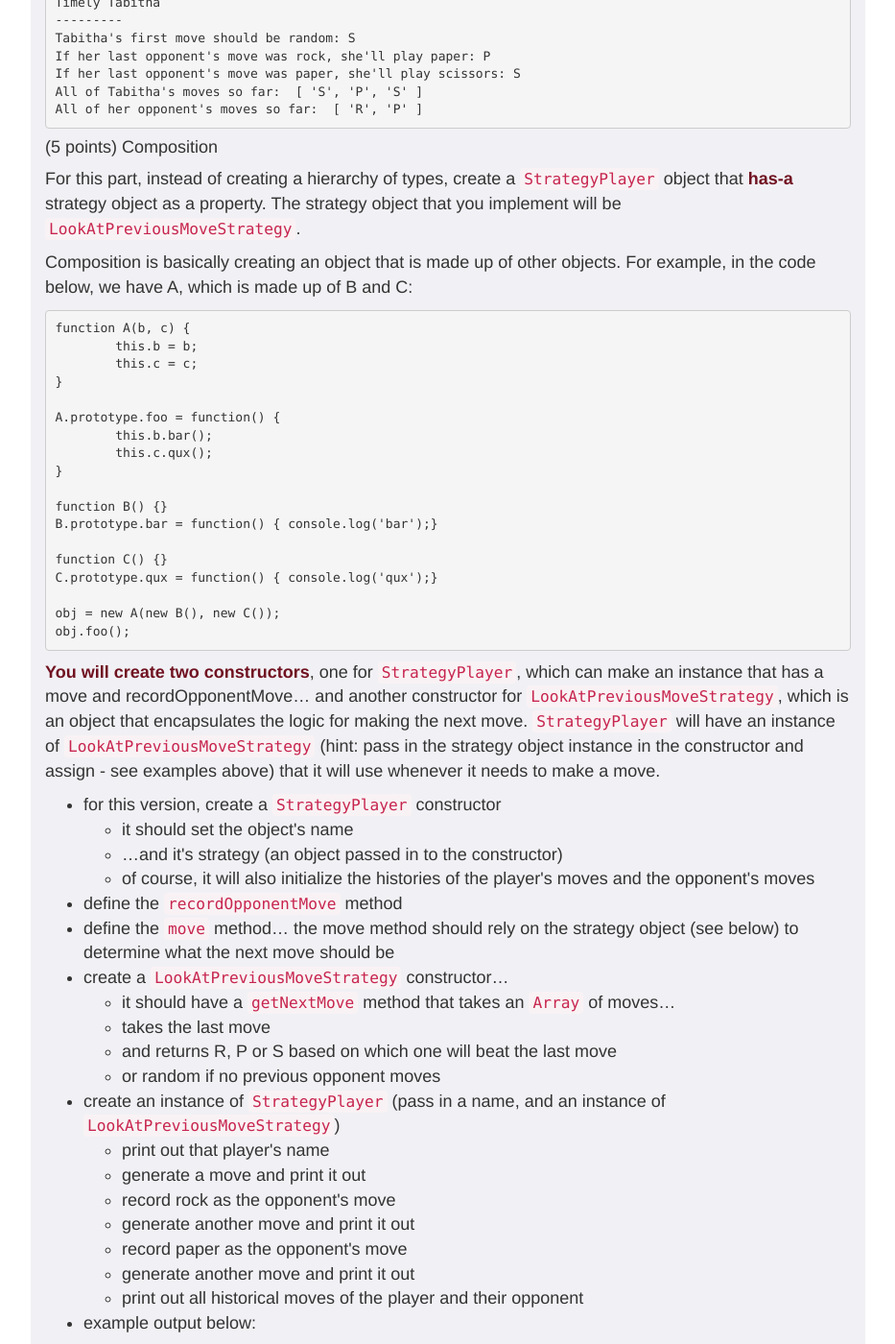
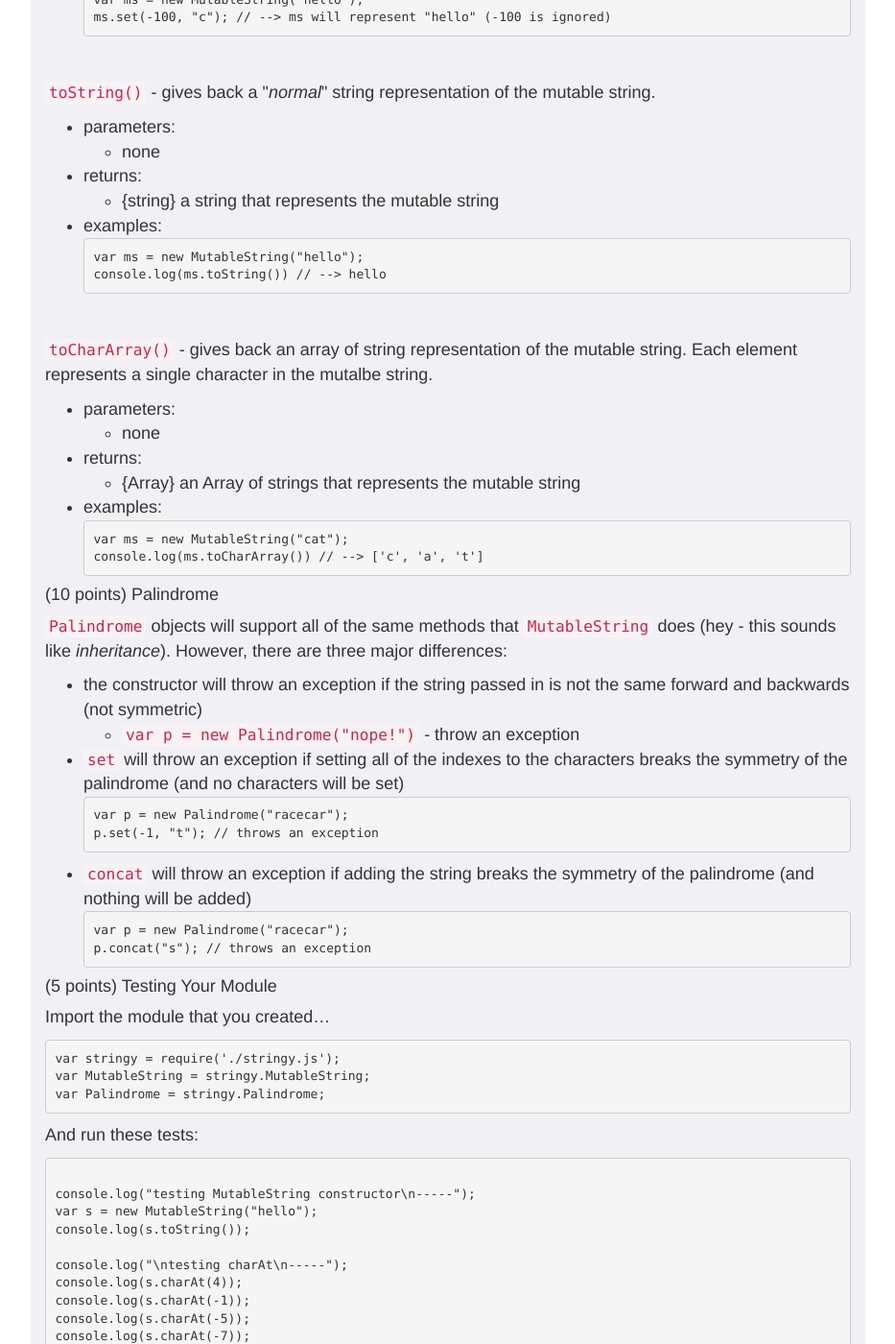
Before and after one commit to jl4282/csci-ua.0480-spring2016-010, a Jekyll site: the page built from homework/03.markdown, in a window 1280 px wide and 1400 px high, scrolled down 3101 px. Shown: the whole window at 96% size, without its empty margins (173-1106 px from the left). Built offline with Jekyll 4.4.1, drawn with Linux system fonts in a browser that asks for light colours; some of the changed text lies outside the part shown.

Commit message:
add hw 3

```diff
--- a/_includes/schedule/07.markdown
+++ b/_includes/schedule/07.markdown
@@ -13,9 +13,6 @@
 </td>
 	<td markdown="block">
 
-Due Feb 16th (Tu)
-
-* to be posted Wednesday afternoon
 
 <!--
 * [](assignments/.html)
--- a/_includes/schedule/08.markdown
+++ b/_includes/schedule/08.markdown
@@ -14,5 +14,8 @@
 * [{{ site.book_js }}]({{ site.book_js_url }}) <br> Chapter 20 - Node (up to streams)
 </td>
 	<td markdown="block">
+Due Feb 26th (Fri)
+
+* [Homework #03](homework/03.html)
 
 </td>
--- a/assignments.markdown
+++ b/assignments.markdown
@@ -6,9 +6,9 @@ nav-state: assignments
 ## Assignments
 
 * [Homework #1](homework/01.html)
-{% comment %}
 * [Homework #2](homework/02.html)
 * [Homework #3](homework/03.html)
+{% comment %}
 * [Homework #4](homework/04.html)
 * [Homework #5](homework/05.html)
 * [Homework #6](homework/06.html)
--- a/homework/03.markdown
+++ b/homework/03.markdown
@@ -7,13 +7,15 @@ title: CSCI-UA.0480 - Homework #3
 	<div class="panel-heading">Homework #3</div>
 	<div class="panel-body" markdown="block">
 
-# Node's HTTP Module, First Express Project, __Due Tues, Feb 23rd__, by 11PM
+# Node's HTTP Module, First Express Project, __Due Friday, Feb 26th, by 11PM__
 
 ## Overview
 
 ### Description
 
-__objects.js__ - Design objects
+__stringy.js__ - Design objects
+
+__testStringy.js__ - Test your work in <code>stringy.js</code>
 
 __demo.js__ - Create a demo site using node's http module.
 
@@ -21,10 +23,10 @@ __test.js__ - Create a browser test page site using Express.
 
 ### Submission Process
 
-You will be given access to a private repository on GitHub. It will contain two files, __demo.js__ and __test.js__.
+You will be given access to a private repository on GitHub. It will contain the following files: __stringy.js__, __testStringy.js__,  __demo.js__ and __test.js__.
 
 * __Push__ your changes to the homework repository on GitHub.
-* Commits later than that date will not be included in grading
+* Commits later than the deadline will not be included in grading
 
 ### (3 points) Make at Least 4 Commits
 
@@ -33,169 +35,298 @@ You will be given access to a private repository on GitHub. It will contain two
 
 ## Part 1 - Designing Objects
 
-Design a series of objects to create a computer-controlled Rock Paper Scissors player.
+Design two objects - one that represents a mutable string and a palindrome (a word that is spelled the same backwards and forwards). Create constructors for both objects: <code>MutableString</code> for mutable strings and <code>Palindrome</code> for palindromes. Every <code>Palindrome</code> object should have a <code>MutableString</code> as its prototype.
 
-### Rules
+Read the following for help on creating objects:
 
-* two players simultaneously choose to play rock, paper, or scissors... with paper beating rock, rock beating scissors and scissors betting paper
-* check out [the rules for more details](https://en.wikipedia.org/wiki/Rock-paper-scissors)
+* [slides](http://foureyes.github.io/csci-ua.0480-spring2016-010/slides/06/prototypes.html#/22)
+* [mdn](https://developer.mozilla.org/en-US/docs/Web/JavaScript/Inheritance_and_the_prototype_chain)
+* [chapter 6 in our book](http://eloquentjavascript.net/06_object.html)
 
-### Overview
+### Object Specifications
 
-You'll be creating objects that represent a player. (Note that you're not actually implementing a full game!). The player will be able to:
+In __stringy.js__, create objects, functions and methods that meet the specifications below. You can add as many helper functions or methods as needed. Keep methods on the <code>.prototype</code> property of the appropriate constructor.
 
-* move (and remember their last move)
-* remember their opponent's moves
+__Remember to add your constructors to module.exports so that they're accessible when you perform a require.__ &rarr;
 
-The player should have:
-
-* a name
-* a list of all of their previous moves
-* a list of all of their opponent's previous moves
-
-__You'll be doing this two ways__
-
-* using inheritance (remember _is-a_ from 101?)
-* using composition (remember _has-a_ from 101?)
-* [more details on composition](https://en.wikipedia.org/wiki/Has-a)
-* You will be creating 4 constructors total, 2 for each version (inheritance and composition)
-
-#### (5 points) Inheritance
-
-__You will create two constructors__ , one for <code>Player</code> and one for <code>HistoryRepeatsItselfPlayer</code>, which inherits from <code>Player</code>. Instances created from <code>Player</code> only play rock. Instances created from <code>HistoryRepeatsItselfPlayer</code> plays based on opponent's previous move, or random if no previous move exists.
-
-
-* read [chapter 6 in {site.book_js}](http://eloquentjavascript.net/06_object.html)
-* pay close attention to the section on [inheritance](http://eloquentjavascript.net/06_object.html#h_/a3bnONnws)
-
-Note the pattern that is used for setting a constructor's prototype property:
-
-<pre><code data-trim contenteditable>MyObj1.prototype = Object.create(MyObj2.prototype);
+<pre><code data-trim contenteditable>module.exports.Palindrome = Palindrome;
+module.exports.MutableString = MutableString;
 </code></pre>
 
-Rather than inheriting from a directly created instance of <code>MyObj2</code>, it creates a fresh object with MyObj2's prototype property (remember, this is the _actual_ property named <code>prototype</code>, of a <code>Function</code> object) as the prototype of <code>MyObj1</code>.
+#### (15 points) MutableString
 
-This essentially inherits everything defined in <code>MyObj2</code>'s prototype property, which are usually just methods.
+<br>
 
-To inherit the properties set by the constructor, the example shows that <code>MyObj1</code>'s constructor calls its _super_'s constructor:
+<code>MutableString(s)</code> - constructor for <code>MutableString</code> objects
 
-<pre><code data-trim contenteditable>MyObj2.call(this, text);
+A <code>MutableString</code> object is a string that can be modified and added to. __Empty strings are not supported__.
+
+* parameters:
+    * <code>s</code> {string} - string to base this mutable string off of
+* returns:
+    * {MutableString} a new <code>MutableString</code> object
+* examples:
+    <pre><code data-trim contenteditable>var ms = new MutableString("hello");
 </code></pre>
 
-Since constructors are just functions, you can use <code>call</code>... and pass in <code>this</code> (which is the new instance) as the object that the method is being called on.
+<br>
 
-So, for this part, create two objects, a regular player... that always plays rock, and a smarter player that plays a move that wins based on their opponent's previous move (or plays random if their opponent hasn't moved yet).
+<code>concat(s)</code> - adds a string to this mutable string object
 
-* create a <code>Player</code> constructor
-* it should set the player's name and initialize the Arrays that contain the history of moves (each move represented by R, P, and S)
-* implement the following methods:
-	* <code>move()</code> - generates the next move, saves it in historical moves, and returns it
-		* note that it may be helpful to separate this out into two methods
-		* <code>move</code> - which calls <code>getNextMove</code> __and__ saves it
-		* this will always be rock at first!
-	* <code>recordOpponentMove(opponentMove)</code> - takes in a single argument, and saves that as their opponent's last move
-* create a <code>HistoryRepeatsItselfPlayer</code>
-	* it should _inherit_ from <code>Player</code>
-	* mimic inheritance using the section on [inheritance](http://eloquentjavascript.net/06_object.html#h_/a3bnONnws) referenced earlier
-	* redefine <code>move</code> (and/or <code>getNextMove</code>) so that the move is based off of the opponent's last move
-		* look at the opponent's Array of moves
-		* determine which play will beat the last move
-		* use that as the player's next move
-		* or play random if there are no previous moves from the opponent
-* create an instance of <code>Player</code>
-	* print out that player's name
-	* generate a move and print it out
-	* record paper as the opponent's move
-	* generate another move and print it out
-	* print out all historical moves of the player and their opponent
-* create an instance of <code>HistoryRepeatsItselfPlayer</code>
-	* print out that player's name
-	* generate a move and print it out
-	* record rock as the opponent's move
-	* generate another move and print it out
-	* record paper as the opponent's move
-	* generate another move and print it out
-	* print out all historical moves of the player and their opponent
-* your output should look similar to this:
+* parameters:
+    * <code>s</code> {string} - string to add
+* returns:
+    * no return value
+* example:
+    * <pre><code data-trim contenteditable>ms.concat(" world");
+</code></pre>
 
-<pre><code data-trim contenteditable>Normal Nancy
----------
-Nancy always plays rock: R
-Nancy always plays rock, regardless of her opponent's last move: R
-All of Nancy's moves so far:  [ 'R', 'R' ]
-All of her opponent's moves so far:  [ 'P' ]
+<br>
 
-...
+<code>validIndex(i)</code> - determines whether or not index, <code>i</code>, exists with this mutable string.
 
-Timely Tabitha
----------
-Tabitha's first move should be random: S
-If her last opponent's move was rock, she'll play paper: P
-If her last opponent's move was paper, she'll play scissors: S
-All of Tabitha's moves so far:  [ 'S', 'P', 'S' ]
-All of her opponent's moves so far:  [ 'R', 'P' ]
+A valid index is an index from 0 up to the length of the string - 1. __Negative values are also valid indexes.__ -1 is the last character and -length of the string is the first character.
+
+* parameters:
+    * <code>i</code> {number} - the index to check for
+* returns:
+    * {boolean}
+* example:
+    <pre><code data-trim contenteditable>ms = new MutableString("hello");
+ms.validIndex(-5); // --> true (h)
+ms.validIndex(1); // --> true (e)
+ms.validIndex(-7); // --> false (does not exist)
+</code></pre>
+
+<br>
+
+<code>charAt(i)</code> - return the character at index, <code>i</code>.
+
+For positive indexes, 0 is the first character, length of string -1 is the last character. For negative indexes, -1 is the last character and -length of string is the first character.
+
+If the index doesn't exist, <code>charAt</code> will return <code>undefined</code>
+
+* parameters:
+    * <code>i</code> {number} - the index of the character to retrieve
+* returns:
+    * {string} - the character at the index specified
+* example:
+    <pre><code data-trim contenteditable>ms = new MutableString("hello");
+ms.validIndex(-5); // --> h
+ms.validIndex(1); // --> e
+ms.validIndex(-7); // --> undefined
+</code></pre>
+
+<br>
+
+<code>set(i, ch ... i, ch)</code> - sets character at index, <code>i</code>, to string <code>ch</code>.
+
+<code>set can take an arbitrary number of arguments. Every even argument is an index, every odd is the character to set it to. </code>If an index doesn't exist, then the character is not set. If the last argument is only an index (that is, there is no corresponding character), ignore it. Negative indexes are allowed.
+
+* parameters:
+    * <code>i</code> {number} - the index where the new character will be set
+    * <code>ch</code> {string} - the value to set the character to (no validation is required to make sure that <code>ch</code> is only one character long).
+* returns:
+    * no return value
+* examples:
+    <pre><code data-trim contenteditable>var ms = new MutableString("hello");
+ms.set(0, "c", -1, "s"); // --> ms will represent "cells"
+var ms = new MutableString("hello");
+ms.set(0, "c", -1); // --> ms will represent "cello" (-1 is ignored)
+var ms = new MutableString("hello");
+ms.set(-100, "c"); // --> ms will represent "hello" (-100 is ignored)
+</code></pre>
+
+<br>
+
+<code>toString()</code> - gives back a "_normal_" string representation of the mutable string.
+
+* parameters:
+    * none
+* returns:
+    * {string} a string that represents the mutable string
+* examples:
+    <pre><code data-trim contenteditable>var ms = new MutableString("hello");
+console.log(ms.toString()) // --> hello
+</code></pre>
+
+<br>
+
+<code>toCharArray()</code> - gives back an array of string representation of the mutable string. Each element represents a single character in the mutalbe string.
+
+* parameters:
+    * none
+* returns:
+    * {Array} an Array of strings that represents the mutable string
+* examples:
+    <pre><code data-trim contenteditable>var ms = new MutableString("cat");
+console.log(ms.toCharArray()) // --> ['c', 'a', 't']
 </code></pre>
 
 
-#### (5 points) Composition
+#### (10 points) Palindrome
 
-For this part, instead of creating a hierarchy of types, create a <code>StrategyPlayer</code> object that __has-a__ strategy object as a property. The strategy object that you implement will be <code>LookAtPreviousMoveStrategy</code>.
+<code>Palindrome</code> objects will support all of the same methods that <code>MutableString</code> does (hey - this sounds like _inheritance_). However, there are three major differences:
 
-Composition is basically creating an object that is made up of other objects. For example, in the code below, we have A, which is made up of B and C:
+* the constructor will throw an exception if the string passed in is not the same forward and backwards (not symmetric)
+    * <code>var p = new Palindrome("nope!")</code> - throw an exception
+* <code>set</code> will throw an exception if setting all of the indexes to the characters breaks the symmetry of the palindrome (and no characters will be set)
+    <pre><code data-trim contenteditable>var p = new Palindrome("racecar");
+p.set(-1, "t"); // throws an exception
+</code></pre>
+* <code>concat</code> will throw an exception if adding the string breaks the symmetry of the palindrome (and nothing will be added)
+    <pre><code data-trim contenteditable>var p = new Palindrome("racecar");
+p.concat("s"); // throws an exception
+</code></pre>
 
-<pre><code data-trim contenteditable>function A(b, c) {
-	this.b = b;
-	this.c = c;
+#### (5 points) Testing Your Module
+
+Import the module that you created...
+
+<pre><code data-trim contenteditable>var stringy = require('./stringy.js');
+var MutableString = stringy.MutableString;
+var Palindrome = stringy.Palindrome;
+</code></pre>
+
+And run these tests:
+
+<pre><code data-trim contenteditable>
+console.log("testing MutableString constructor\n-----");
+var s = new MutableString("hello");
+console.log(s.toString());
+
+console.log("\ntesting charAt\n-----");
+console.log(s.charAt(4));
+console.log(s.charAt(-1));
+console.log(s.charAt(-5));
+console.log(s.charAt(-7));
+console.log(s.charAt(7));
+
+console.log("\ntesting toCharArray\n-----");
+console.log(s.toCharArray());
+
+console.log("\ntesting concat\n-----");
+s.concat(" world!");
+console.log(s.toString());
+
+console.log("\ntesting set\n-----");
+s.set(0, 'c');
+console.log(s.toString());
+s.set(-1, '?');
+console.log(s.toString());
+s.set(-100, 'X');
+console.log(s.toString());
+s.set(-1, 'd', -2, 'e', -3, 'k');
+console.log(s.toString());
+s.set(0, 'b', -100, 'X', -101, 'Y', 4, 's', 5 );
+console.log(s.toString());
+
+
+console.log("\ntesting Palindrome constructor\n-----");
+var p1 = new Palindrome('minim');
+console.log(p1.toString());
+
+console.log("\ntesting charAt\n-----");
+console.log(p1.charAt(0));
+console.log(p1.charAt(-1));
+
+console.log("\ntesting set\n-----");
+p1.set(1, 'a', 2, 'd', 3, 'a');
+console.log(p1.toString());
+
+console.log("\ntesting set with exception\n-----");
+try {
+  p1.set(0, 1);
+} catch(e) {
+  console.log('exception caught: ' + e.message);
 }
 
-A.prototype.foo = function() {
-	this.b.bar();
-	this.c.qux();
+console.log("\ntesting toCharArray\n-----");
+console.log(p1.toCharArray());
+
+console.log("\ntesting concat\n-----");
+p1.concat('imadam');
+console.log(p1.toString());
+
+console.log("\ntesting concat exception:\n-----");
+try {
+  p1.concat('!');
+} catch(e) {
+  console.log('exception caught: ' + e.message);
 }
 
-function B() {}
-B.prototype.bar = function() { console.log('bar');}
-
-function C() {}
-C.prototype.qux = function() { console.log('qux');}
-
-obj = new A(new B(), new C());
-obj.foo();
+console.log("\ntesting constructor exception\n-----");
+try {
+  var p2 = new Palindrome('car');
+} catch(e) {
+  console.log('Exception caught: ' + e.message);
+}
 </code></pre>
 
-__You will create two constructors__, one for <code>StrategyPlayer</code>, which can make an instance  that has a move and recordOpponentMove...  and another constructor for <code>LookAtPreviousMoveStrategy</code>, which is an object that encapsulates the logic for making the next move. <code>StrategyPlayer</code> will have an instance of <code>LookAtPreviousMoveStrategy</code> (hint: pass in the strategy object instance in the constructor and assign - see examples above) that it will use whenever it needs to make a move.
+The resulting output should be:
 
-* for this version, create a <code>StrategyPlayer</code> constructor
-	* it should set the object's name
-	* ...and it's strategy (an object passed in to the constructor)
-	* of course, it will also initialize the histories of the player's moves and the opponent's moves
-* define the <code>recordOpponentMove</code> method
-* define the <code>move</code> method... the move method should rely on the strategy object (see below) to determine what the next move should be
-* create a <code>LookAtPreviousMoveStrategy</code> constructor...
-	* it should have a <code>getNextMove</code> method that takes an <code>Array</code> of moves...
-	* takes the last move
-	* and returns R, P or S based on which one will beat the last move
-	* or random if no previous opponent moves
-* create an instance of <code>StrategyPlayer</code> (pass in a name, and an instance of <code>LookAtPreviousMoveStrategy</code>)
-	* print out that player's name
-	* generate a move and print it out
-	* record rock as the opponent's move
-	* generate another move and print it out
-	* record paper as the opponent's move
-	* generate another move and print it out
-	* print out all historical moves of the player and their opponent
-* example output below:
+<pre><code data-trim contenteditable>
+testing MutableString constructor
+-----
+hello
 
+testing charAt
+-----
+o
+o
+h
+undefined
+undefined
 
-<pre><code data-trim contenteditable>Previous Patty
----------
-Tabitha's first move should be random: R
-If her last opponent's move was rock, she'll play paper: P
-If her last opponent's move was paper, she'll play scissors: S
-All of Tabitha's moves so far:  [ 'R', 'P', 'S' ]
-All of her opponent's moves so far:  [ 'R', 'P' ]
+testing toCharArray
+-----
+[ 'h', 'e', 'l', 'l', 'o' ]
+
+testing concat
+-----
+hello world!
+
+testing set
+-----
+cello world!
+cello world?
+cello world?
+cello worked
+bells worked
+
+testing Palindrome constructor
+-----
+minim
+
+testing charAt
+-----
+m
+m
+
+testing set
+-----
+madam
+
+testing set with exception
+-----
+exception caught: Result from set is not symmetric
+
+testing toCharArray
+-----
+[ 'm', 'a', 'd', 'a', 'm' ]
+
+testing concat
+-----
+madamimadam
+
+testing concat exception:
+-----
+exception caught: Result from concatentation is not symmetric
+
+testing constructor exception
+-----
+Exception caught: Palindrome not symmetric
 </code></pre>
-
 
 ## Part 2 - Demo Site
 
```
